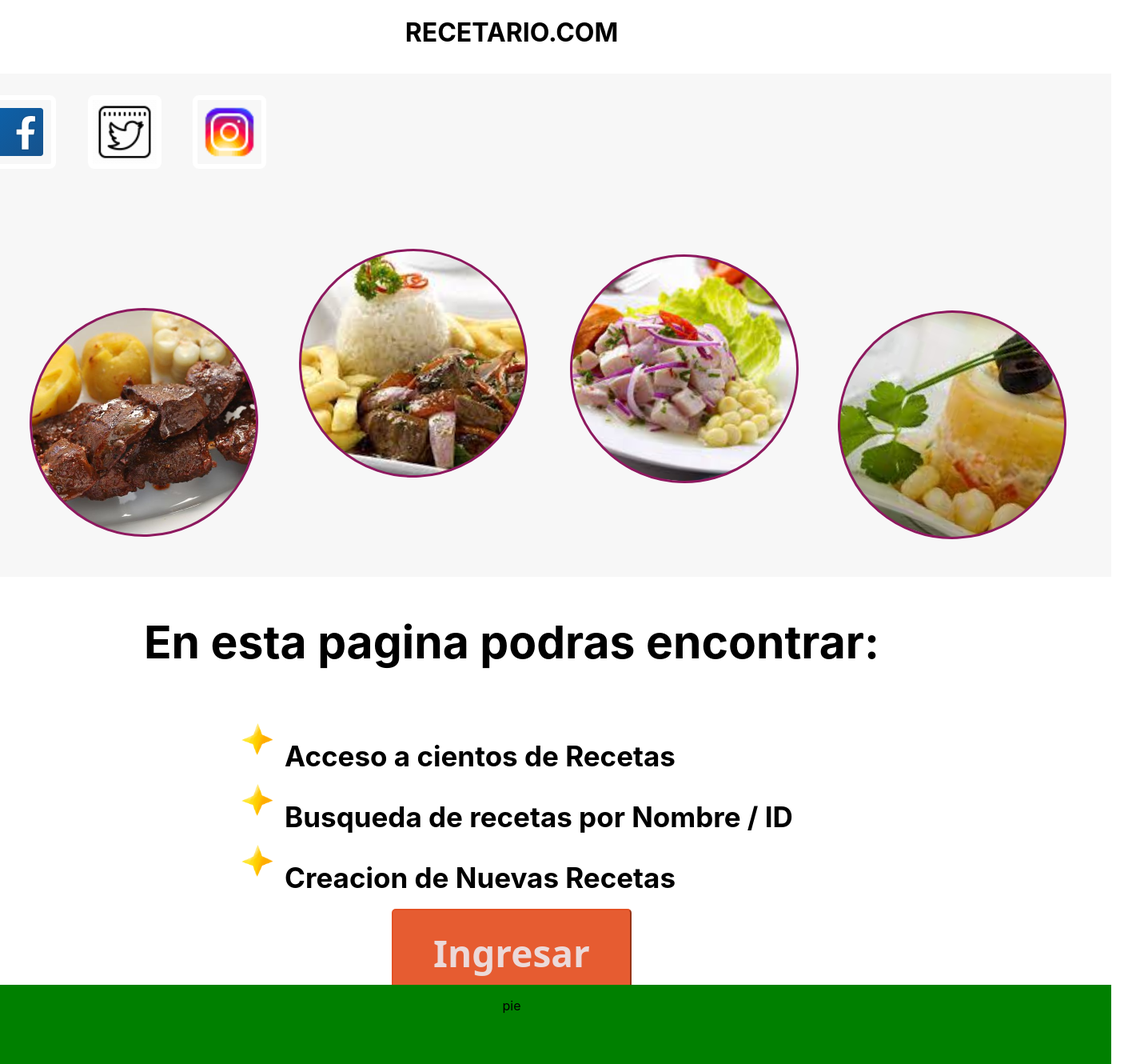
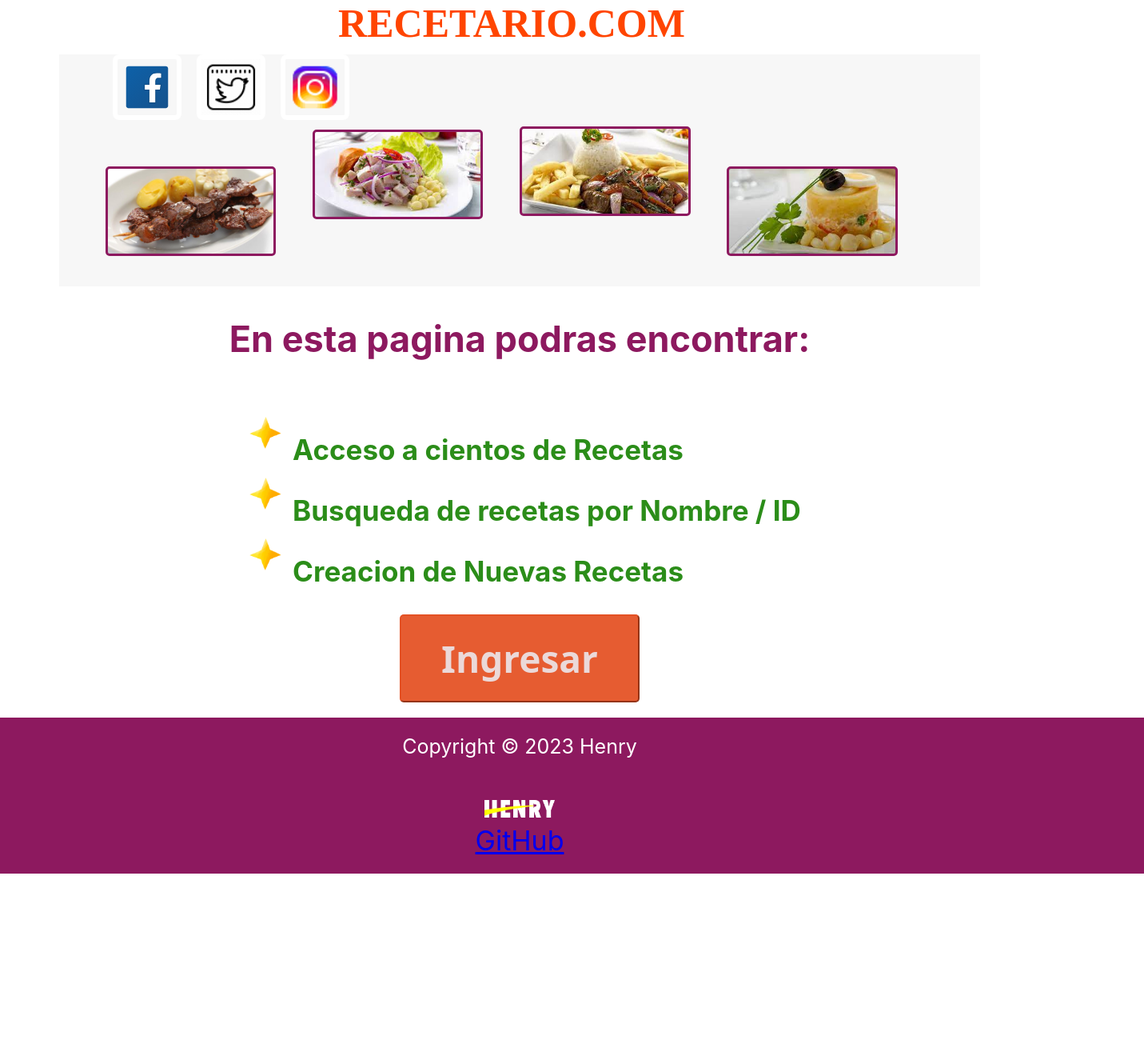
Before and after one commit to Davico84/ProyectoIndividualFood, a React (Create React App) app in the folder client/: page / in a window 1280 px wide. Shown: the top 1330 px of the page at 80% size, 1431 px wide, since content can reach past the window. After the commit the page ends 1102 px from the top, so only its background shows below. Built offline with nearby package versions, Linux system fonts and the light colour scheme.

Commit message:
css terminado

```diff
--- a/client/src/components/Card/Card.jsx
+++ b/client/src/components/Card/Card.jsx
@@ -5,11 +5,11 @@ const Card =(props)=>{
     return(
         <div className={style.card}>
             <div className={style.cabecera}>
-                <span> {props.nombre}</span>
+                {/* <span> {props.nombre}</span> */}
+                <div className={style.cabTitulo}> {props.nombre}</div>
+                <div  className={style.rayaRosa}></div>
+                <div  className={style.rayaNaranja}></div>
             </div>
-            <div  className={style.rayaRosa}></div>
-            <div  className={style.rayaNaranja}></div>
-
             <div className={style.detalle}>
                 <div className={style.imagen }>
                     <img className={style.img_rec} src={props.imagen} alt={props.nombre}/>
@@ -21,10 +21,10 @@ const Card =(props)=>{
                                     <h2>Comida Saludable</h2>
                                 </p>
                             </div>
-                            <div className={style.valor}>
-                                <><h3>
+                            <div className={style.valor1}>
+                                <><h2>
                                     {props.comidaSaludable}
-                                </h3>
+                                </h2>
                                 </>
                             </div>
                         </div>
@@ -34,7 +34,7 @@ const Card =(props)=>{
                                     <h2>Dietas</h2>
                                 </p>
                             </div>
-                            <div className={style.valor}>
+                            <div className={style.valor2}>
                                 <span>
                                     <h3>{props.tipoDeDieta}</h3>
                                 </span>
--- a/client/src/components/Card/Card.module.css
+++ b/client/src/components/Card/Card.module.css
@@ -1,66 +1,75 @@
 .card{
-    border: 1px solid black;
-    width: 38%;
-
+    border: 4px solid saddlebrown;
+    width: 400px;
+    height: 600px;
     border-radius: 10px;
     color: black;
     display: flex;
     flex-direction: column;
-    background-color: aqua;
+    /* background-color: aqua; */
+    margin: 9px;
 }
 .cabecera{
-    font-size: 25px;
+    font-size: 22px;
     /* font-family: Impact, Haettenschweiler, 'Arial Narrow Bold', sans-serif; */
     font-weight: bolder;
     /* background-color: whitesmoke; */
-    height: 15%;
+    height: 90px;
     font-family: monospace;
+}
+.cabTitulo{
+    display: flex;
+    height: 72px;
+    flex-wrap: nowrap;
+    flex-direction: row;
+    justify-content: space-around;
+    align-items: center;
+    background-color: khaki;
 }
 .detalle{
     display: flex;
-    flex-direction: row;
     width: 80 px;
-    background-color: white;
-    align-items: center;
-    align-content: center;
+    /* background-color: blue; */
     flex-wrap: wrap;
-    justify-content: space-around;
+    height: 510px;
+    justify-content: center;
 }
 .cuerpo{
-    background: #69ff1c;
+    /* background: #69ff1c; */
     display: flex;
+    align-content: space-between;
+    width: 97%;
+    margin: 5px;
+    height: 191px;
+    align-items: stretch;
     flex-direction: column;
-    align-content: center;
-    justify-content: center;
-    flex-wrap: wrap;
-    align-items: center;
-    border-radius: 9px;
-    /* height: 47%; */
-    width: 68%;
-    margin: 5px;
+    justify-content: space-around;
 }
 .imagen{
     /* background-color: rosybrown; */
     padding: 4px;
-
+    width: 100%;
+    display: flex;
+    flex-direction: row;
 }
 .img_rec{
-    border-style: inset;
-    border-radius: 8px;
-    width: 100%;
-    border-top-color: #ff1ca6;
-    border-bottom-color: #ff1ca6;
-    border-left-color: orangered;
-    border-right-color: orangered
+       /* border-style: inset; */
+       border-radius: 8px;
+       width: 100%;
+       /* border-bottom-color: #ff1ca6; */
+       /* border-left-color: orangered; */
+       /* border-right-color: orangered; */
+       /* border-color: khaki; */
+       border: solid 2px khaki;
 }
-.item{
 
-}
 
 .rayaRosa{
     width: 100%;
     height: 15px;
     background: #ff4a3c;
+    /* position: relative;
+    top: 15px; */
 }
 .rayaPurpura{
     width: 100%;
@@ -72,11 +81,30 @@
     width: 100%;
     height: 5px;
     background: #ff8100;
+    /* top: 16px; */
+    /* position: relative; */
 }
 .etiqueta{
-
-    color:#ff8100 ;
+    color: #ff8100;
+    display: flex;
+    /* background-color: black; */
+    height: 27px;
+    align-items: center;
+    justify-content: space-around;
 }
-.valor{
-    color: #ff1ca6;
+.valor1{
+    color: seagreen;
+    display: flex;
+    align-items: center;
+    /* background-color: sandybrown; */
+    height: 30px;
+    justify-content: space-around;
 }
+.valor2{
+    color: seagreen;
+    display: flex;
+    align-items: center;
+    /* background-color: sandybrown; */
+    height: 105px;
+    justify-content: space-around;
+}
--- a/client/src/components/CardsContainer/CardContainer.module.css
+++ b/client/src/components/CardsContainer/CardContainer.module.css
@@ -4,7 +4,7 @@
     border-radius: 15px;
     grid-gap: 1em;
     gap: 1em;
-    background-color: #ff1ca6;
+    /* background-color: #ff1ca6; */
     flex-direction: row;
     flex-wrap: wrap;
     justify-content: space-between;
--- a/client/src/views/Home/Home.module.css
+++ b/client/src/views/Home/Home.module.css
@@ -1,5 +1,5 @@
 .main{
-    background-color: cadetblue;
+    /* background-color: cadetblue; */
     display: flex;
     flex-direction: column;
     align-content: center;
@@ -17,7 +17,7 @@
 }
 .tarjetas{
     display: flex;
-    background-color: yellow;
+    /* background-color: yellow; */
     align-items: center;
     justify-content: space-around;
     align-content: center;
@@ -30,7 +30,7 @@
 }
 .detalle{
     display: flex;
-    background-color: rgb(200, 255, 0);
+    /* background-color: rgb(200, 255, 0); */
     flex-direction: column;
 
 
--- a/client/src/views/Landing/Landing.jsx
+++ b/client/src/views/Landing/Landing.jsx
@@ -2,12 +2,14 @@ import face from "../../images/icons8-facebook.svg"
 import twit from "../../images/icons8-twitter-cuadrado.gif"
 import im from "../../images/icons8-instagram.gif"
 import viñeta from "../../images/bonbon-four-pointed-star-1.png"
+import henryIco from "../../images/henry.png"
+
 import { Link } from "react-router-dom"
 import style from "./Landing.module.css"
 const Landing =()=>{
     return (
         <div className>
-            <h1>RECETARIO.COM</h1>
+            <div className={style.titulo} >RECETARIO.COM</div>
             <div className={style.main}>
                  <div className={style.cabecera}>
                      <div className={style.redes}>
@@ -30,12 +32,7 @@ const Landing =()=>{
                         <div></div>
                         <div>
                             <h3>
-                                {/* <ul className={style.viñetas}>
-                                    <li >Acceso a cientos de Recetas</li>
-                                    <li >Busqueda de recetas por Nombre / ID</li>
-                                    <li >Creacion de Nuevas Recetas</li>
-                                </ul> */}
-                                <div className={style.tabla} >
+                                 <div className={style.tabla} >
                                     <div>
                                         <img className={style.ico2} src ={viñeta} alt="viñeta"/>
                                         Acceso a cientos de Recetas
@@ -49,18 +46,6 @@ const Landing =()=>{
                                         Creacion de Nuevas Recetas
                                     </div>
                                 </div>
-                                        {/* <td>  </td>
-                                        <td>Acceso a cientos de Recetas</td>
-                                    </tr>
-                                        <td> <img className={style.ico2} src ={viñeta} alt="viñeta"/> </td>
-                                        <td>Busqueda de recetas por Nombre</td>
-                                    <tr>
-
-                                    </tr>
-                                        <td> <img className={style.ico2} src ={viñeta} alt="viñeta"/> </td>
-                                        <td>Creacion de Nuevas Recetas</td>
-                                    <tr>
-                                    </tr> */}
 
                             </h3>
                         </div>
@@ -74,7 +59,22 @@ const Landing =()=>{
                     </div>
                 </div>
                 <div className={style.pie}>
-                    <p> pie</p>
+                    <div className={style.sepPie1} >
+                        <div>
+
+                        </div>
+                        <div>
+                        Copyright © 2023 Henry
+                        </div>
+                    </div>
+                    <div className={style.sepPie2} >
+                        <div>
+                            <img className={style.ico3} src ={henryIco} alt="viñeta"/>
+                        </div>
+                        <div><a href="https://github.com/Davico84/"> GitHub</a></div>
+
+                    </div>
+
                 </div>
             </div>
 
--- a/client/src/views/Landing/Landing.module.css
+++ b/client/src/views/Landing/Landing.module.css
@@ -8,36 +8,38 @@
     align-items: center;
     border-radius: 8px;
     padding: 10px;
+    width: 1280px;
+    height: 1024px;
 }
+
 .cabecera{
     display: flex;
     flex-direction: column;
     justify-content: space-around;
     background-color: #f7f7f7;
-    width: 1500px;
-    height: 629px;
+    width: 90%;
+    height: 100%;
+
 }
 .redes{
     display: flex;
     flex-direction: row;
     justify-content: space-evenly;
     /* background-color: mediumseagreen; */
-    align-items: center;
-    align-content: stretch;
-    height: 23%;
+    align-items: flex-start;
+    /* align-content: stretch; */
+    height: 70%;
     width: 29%;
     left: 48px;
     position: relative;
-    top: -49px;
-
 }
 .imagen{
     display: flex;
     transform: rotate(20deg);
 }
 .ico{
-    width: 80px;
-    height: 80px;
+    width: 74px;
+    height: 70px;
     border-radius: 8px;
     border: solid 6px white;
 }.ico2{
@@ -47,70 +49,75 @@
     border: solid 6px white;
     margin: 8px;
 }
+.ico3{
+    width: 88px;
+    height: 22px;
+}
 .carrusel{
     display: flex;
     flex-direction: row;
     /* flex-wrap: wrap; */
     justify-content: space-around;
-
+    height: 90%;
+    width: 90%;
+    align-items: flex-end
 }
 .carrusel_f1{
-    transform: rotate(-3deg);
+    /* transform: rotate(-11deg); */
     position: relative;
-    border-radius: 150px;
-    height: 280px;
-    width: 280px;
+    border-radius: 5px;
+    height: 65%;
+    width: 20%;
     background-image: url(images/anticucho.jpg);
     background-position: center;
     background-repeat: no-repeat;
     background-size: cover;
-
     border: solid #8d195f;
-    left: 102px;
+    left: 35px;
+    bottom: 38px;
 
 }
-.carrusel_f2{
-    transform: rotate(6deg);
+.carrusel_f3{
+    /* transform: rotate(-11deg); */
     position: relative;
-    border-radius: 150px;
-    height: 280px;
-    width: 280px;
-    background-image: url(images/cebiche.jpg);
+    border-radius: 5px;
+    height: 65%;
+    width: 20%;
+    background-image:  url(images/cebiche.jpg);
     background-position: center;
     background-repeat: no-repeat;
     background-size: cover;
     border: solid #8d195f;
-    left: 28px;
-    top: -67px;
+    left: 35px;
+    top: -84px;
 }
-.carrusel_f3{
-    transform: rotate(-3deg);
+.carrusel_f2{
+    /* transform: rotate(12deg); */
     position: relative;
-    border-radius: 150px;
-    height: 280px;
-    width: 280px;
+    border-radius: 5px;
+    height: 65%;
+    width: 20%;
     background-image: url(images/lomo.jpg);
     background-position: center;
     background-repeat: no-repeat;
     background-size: cover;
-
     border: solid #8d195f;
-    left: 64px;
-    top: -74px;
+    left: 35px;
+    top: -88px;
 }
 .carrusel_f4{
-    transform: rotate(19deg);
+    /* transform: rotate(12deg); */
     position: relative;
-    border-radius: 150px;
-    height: 280px;
-    width: 280px;
+    border-radius: 5px;
+    height: 65%;
+    width: 20%;
     background-image: url(images/causa.jpg);
     background-position: center;
     background-repeat: no-repeat;
     background-size: cover;
     border: solid #8d195f;
-    left: -12px;
-    top: 3px;
+    left: 35px;
+    bottom: 38px;
 }
 .carrusel_f5{
 
@@ -134,7 +141,8 @@
     justify-content: space-around;
     /* background-color: blueviolet; */
     height: 150px;
-    font-size: 38px;
+    font-size: 30px;
+    color: #8d195f;
 }
 .separ2{
     display: flex;
@@ -142,44 +150,50 @@
     justify-content: space-around;
 
     height: 350px;
+    color: #2b8d19;
 }
 .separ3{
     display: flex;
     flex-direction: row;
-
-    height: 150px;
+    height: 30px;
     align-items: center;
     justify-content: center;
+    /* padding: 43px; */
+    margin: 30px;
 }
 .pie{
     display: flex;
-    flex-direction: row;
     justify-content: space-around;
-    background-color: green;
-    width: 1500px;
-    height: 350px;
+    background-color: #8d195f;
+    width: 122%;
+    height: 67%;
     position: relative;
-    bottom: 0px;
+    margin-top: 29px;
+    /* color: white; */
+    flex-direction: column;
+    /* align-content: flex-start; */
+    align-items: center;
+    flex-wrap: nowrap;
+}
+.pieIcono{
+    /* background-image: url(images/herny.png); */
+    background-position: center;
+    background-repeat: no-repeat;
+    background-size: cover;
 }
 .titulo{
     display: flex;
     flex-direction: row;
     justify-content: space-around;
     /* background-color: navy; */
-    border-radius: 15px;
-    border: 1px solid black;
+    /* border-radius: 15px; */
+    font-size: 50px;
+    /* border: 1px solid black; */
+    font-family: serif;
+    color: orangered;
+    font-weight: bolder;
 }
-.img{
-    display: flex;
-    border: 2px;
-    border-radius: 8px;
-    background-image: url(images/receta.jpg);
-    background-repeat: no-repeat;
-    height: 1368px;
-    width: 1039px;
-    background-position: center;
-    padding: 1px;
-}
+
 .boton{
     font-size: 46px;
     font-weight: bolder;
@@ -208,3 +222,15 @@
     align-items: flex-start;
     font-size: 35px;
 }
+.sepPie1{
+    display: flex;
+    flex-direction: row;
+    align-items: center;
+    color: white;
+    font-size: 25px;
+}
+.sepPie2{
+    display: flex;
+    font-size: 34px;
+    flex-direction: column;
+}
```
Also changed, not shown: client/src/images/henry.png (added).
